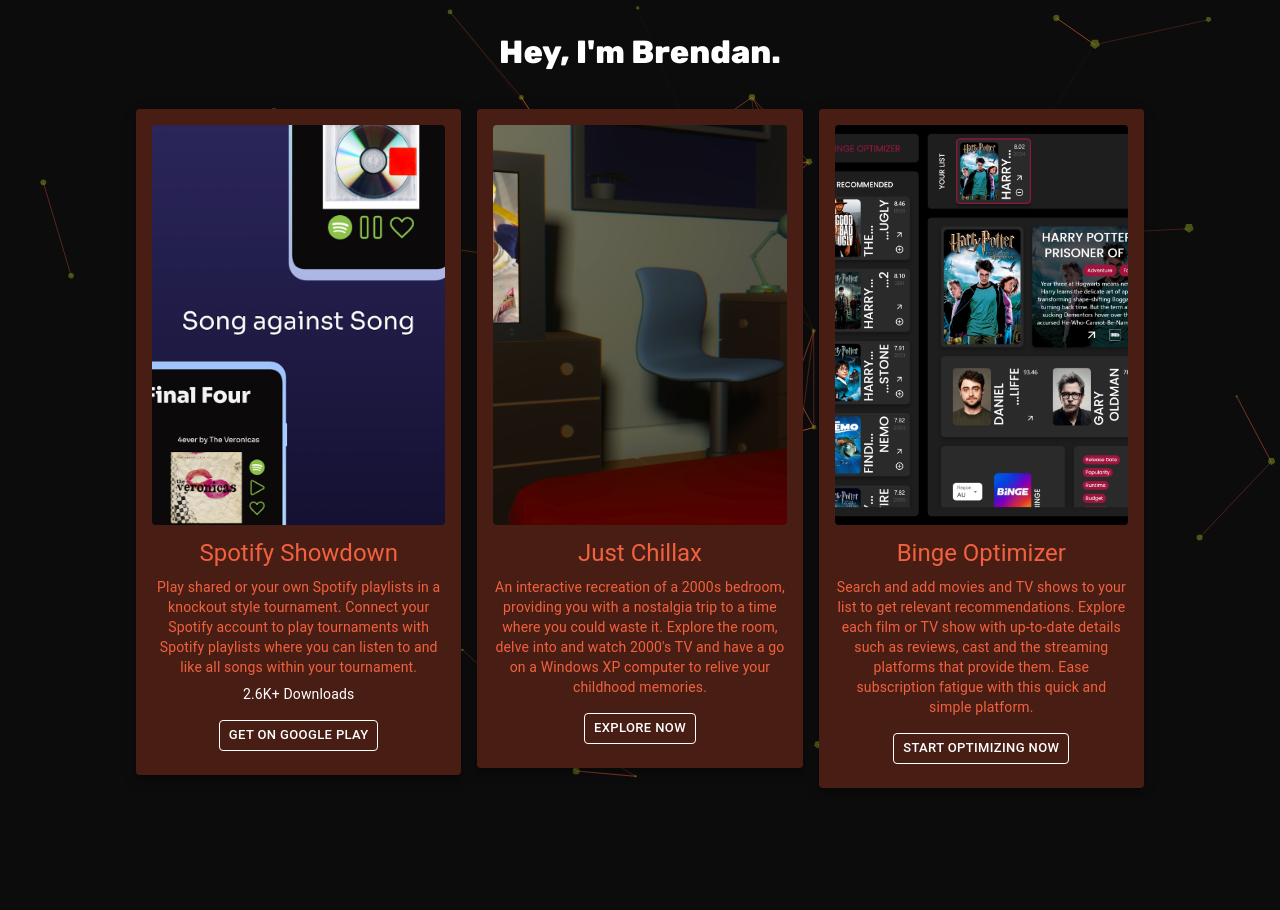
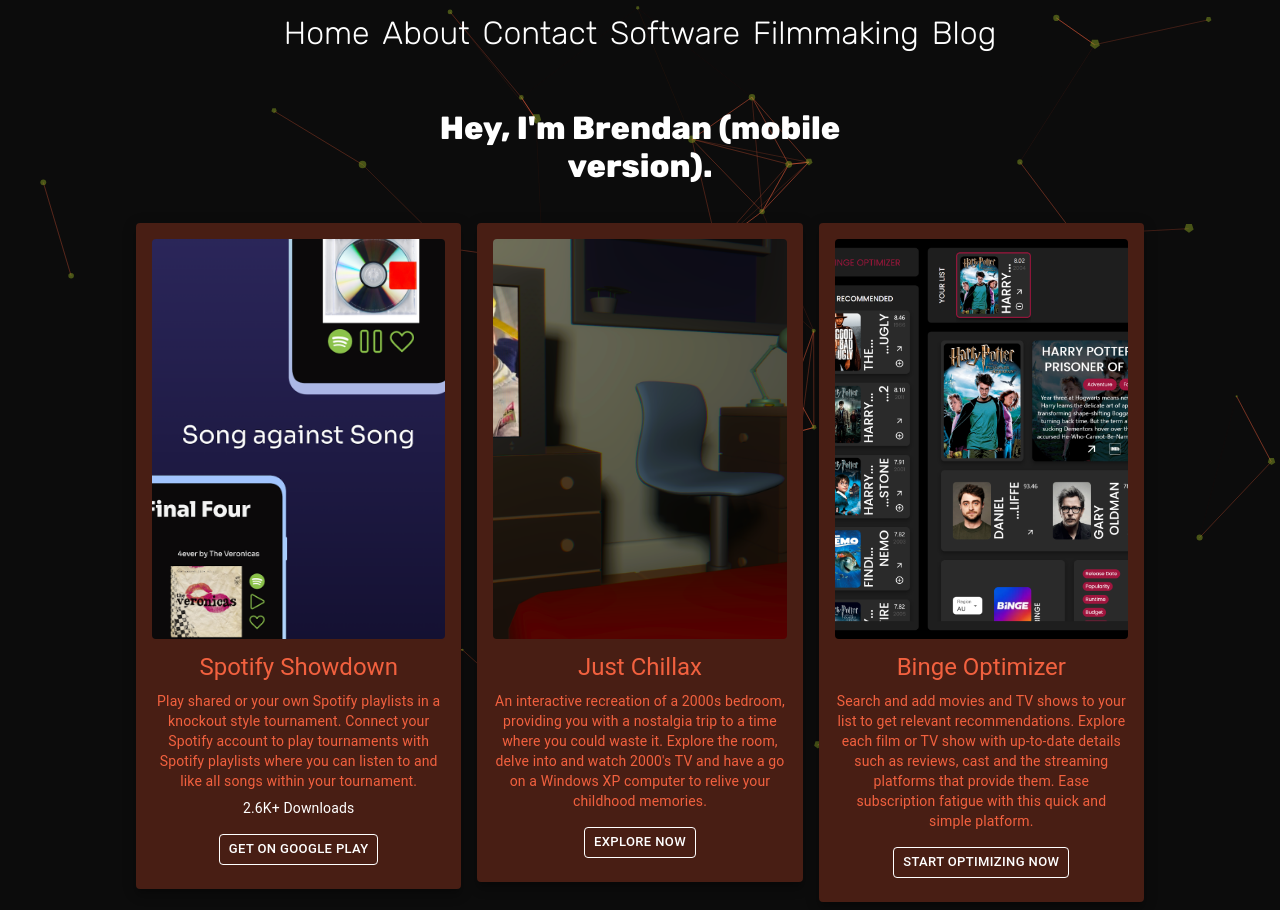
Before and after one commit to brendannguyen/portolio_website, a React (Create React App) app in the folder portfolio-website/: page / in a window 1280 px wide. Before the commit the page ends 800 px from the top, so only its background shows below. Built offline with nearby package versions, Linux system fonts and the light colour scheme.

Commit message:
updated home page

```diff
--- a/portfolio-website/src/pages/HomePage.js
+++ b/portfolio-website/src/pages/HomePage.js
@@ -27,7 +27,7 @@ const HomePage = () => {
             <Box display='flex' justifyContent='center' alignItems='center' zIndex={1} sx={{ flexGrow: 1 }} height={isTabletOrMobile ? '': '100vh'} marginTop={isTabletOrMobile ? (isPortrait ? '15vh' : '15vw'): (isOverflow ? '5em' : '')}>
                 <Grid ref={gridRef} container spacing={2} maxWidth="80vw" maxHeight='100vh'>
                     <Grid xs={isTabletOrMobile ? 12 : 6 } mdOffset={isTabletOrMobile ? 0 : 3} sx={{textAlign: 'center'}}>
-                        <Link to="/about" className="name-title"><h1 className='name-title'>Hey, I'm Brendan.</h1></Link>
+                        <Link to="/about" className="name-title"><h1 className='name-title'>Hey, I'm Brendan (mobile version).</h1></Link>
                     </Grid>
                     <Grid xs={isTabletOrMobile ? 12 : 4 }>
                         <Card raised sx={{bgcolor: '#481E14', padding: '1em', '&:hover': {bgcolor: '#00224D'}, transition: 'background-color 1s'}}>
```
